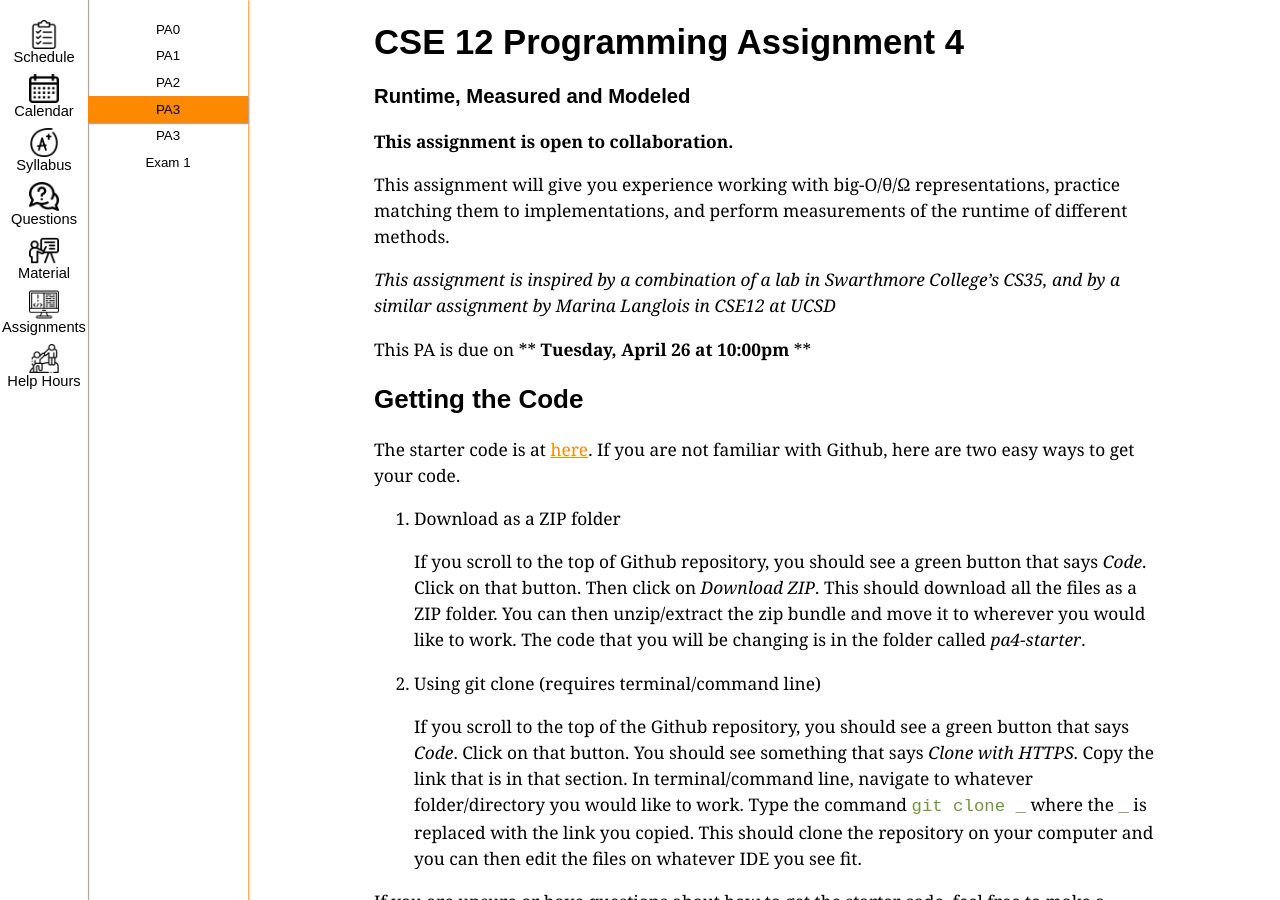
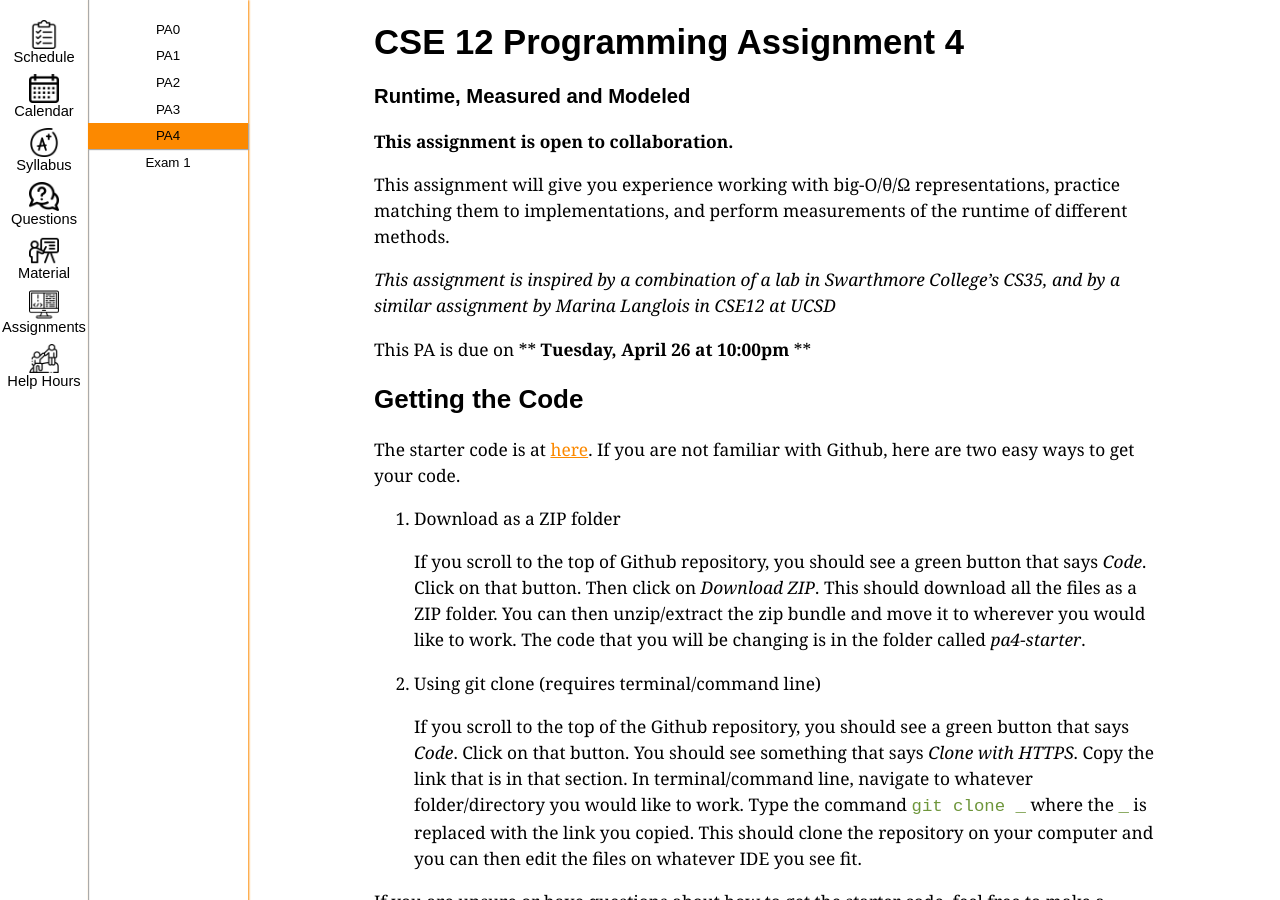
Before and after one commit to memelissa/ucsd-cse12-sp22.github.io, a Jekyll site: the page built from _assignments/PA4.md, in a window 1280 px wide and 900 px high. Built offline with Jekyll 4.4.1, drawn with Linux system fonts in a browser that asks for light colours.

Commit message:
Update PA4.md

```diff
--- a/_assignments/PA4.md
+++ b/_assignments/PA4.md
@@ -1,7 +1,7 @@
 ---
 layout: with-sidebar
-index: 4
-name: PA3
+index: 5
+name: PA4
 released-on: "2022-04-20"
 ---
 
```
